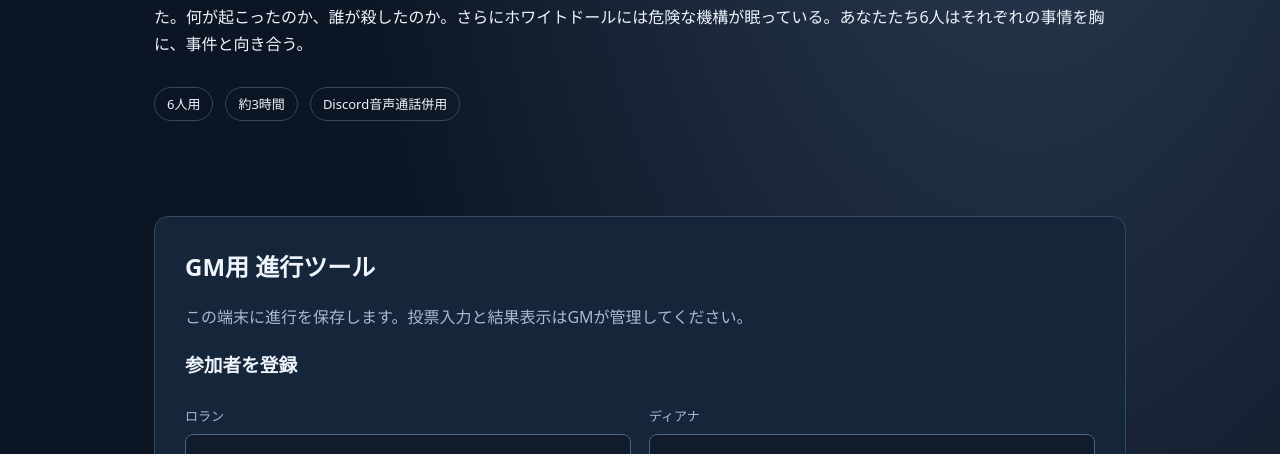
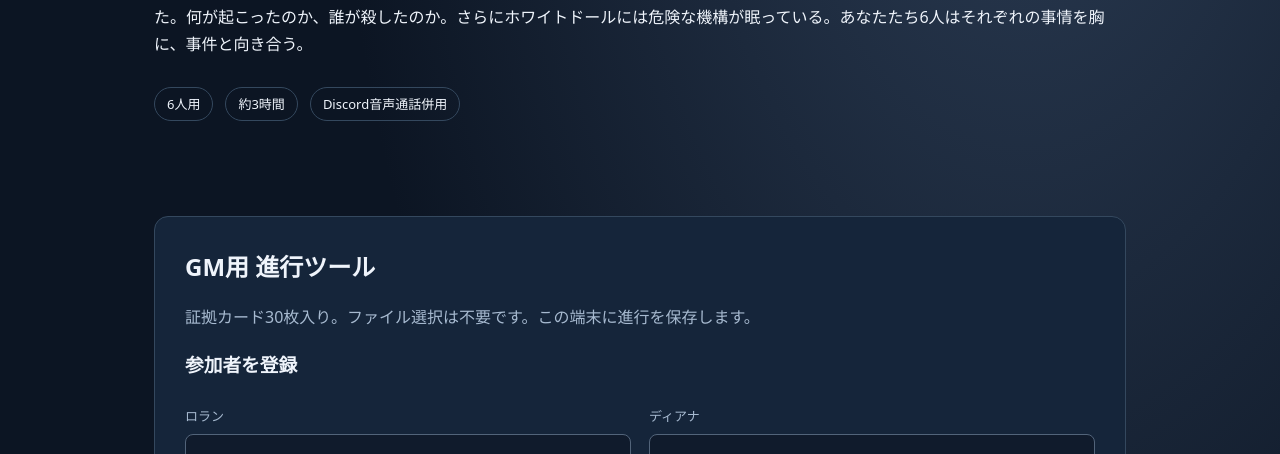
Before and after one commit to FukushiKen2/murder_mystery, a plain HTML site: page index.html in a window 1280 px wide. Shown: the part 346-800 px from the top of the page. Drawn offline with Linux system fonts and the light colour scheme.

Commit message:
Refresh cached Pages assets for the full evidence deck

```diff
--- a/index.html
+++ b/index.html
@@ -1,6 +1,6 @@
-<!doctype html><html lang="ja"><head><meta charset="utf-8"><meta name="viewport" content="width=device-width,initial-scale=1"><title>黒歴史の証人 — 白の終焉</title><link rel="stylesheet" href="styles.css"><script src="app.js" defer></script></head><body><header><strong>∀　黒歴史の証人</strong><small>6 PLAYERS · 3 CHAPTERS</small></header><main><section class="hero"><p class="eyebrow">MURDER MYSTERY</p><h1>白の終焉</h1><p>月と地球の関係が揺れる中、300年前の人物アグリッパが突然覚醒した。しかしほどなくして死亡し、その胸には銃創らしき傷があった。何が起こったのか、誰が殺したのか。さらにホワイトドールには危険な機構が眠っている。あなたたち6人はそれぞれの事情を胸に、事件と向き合う。</p><p class="pills"><span>6人用</span><span>約3時間</span><span>Discord音声通話併用</span></p></section><section class="panel" aria-labelledby="session-title">
+<!doctype html><html lang="ja"><head><meta charset="utf-8"><meta name="viewport" content="width=device-width,initial-scale=1"><title>黒歴史の証人 — 白の終焉</title><link rel="stylesheet" href="styles.css?v=evidence30"><script src="app.js?v=evidence30" defer></script></head><body><header><strong>∀　黒歴史の証人</strong><small>6 PLAYERS · 3 CHAPTERS</small></header><main><section class="hero"><p class="eyebrow">MURDER MYSTERY</p><h1>白の終焉</h1><p>月と地球の関係が揺れる中、300年前の人物アグリッパが突然覚醒した。しかしほどなくして死亡し、その胸には銃創らしき傷があった。何が起こったのか、誰が殺したのか。さらにホワイトドールには危険な機構が眠っている。あなたたち6人はそれぞれの事情を胸に、事件と向き合う。</p><p class="pills"><span>6人用</span><span>約3時間</span><span>Discord音声通話併用</span></p></section><section class="panel" aria-labelledby="session-title">
   <h2 id="session-title">GM用 進行ツール</h2>
-  <p class="note">この端末に進行を保存します。投票入力と結果表示はGMが管理してください。</p>
+  <p class="note">証拠カード30枚入り。ファイル選択は不要です。この端末に進行を保存します。</p>
   <noscript><p>操作するにはJavaScriptが有効なブラウザーでページを開いてください。</p></noscript>
   <p id="status" role="status">操作ボタンを読み込んでいます。表示が変わらない場合は、ダウンロードしたHTMLをブラウザーで直接開いてください。</p>
   <form id="setup">
```
